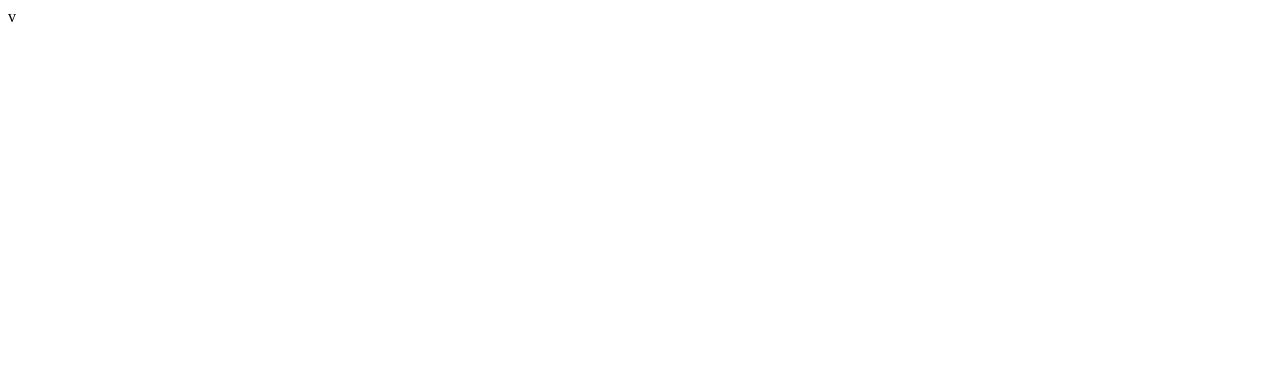
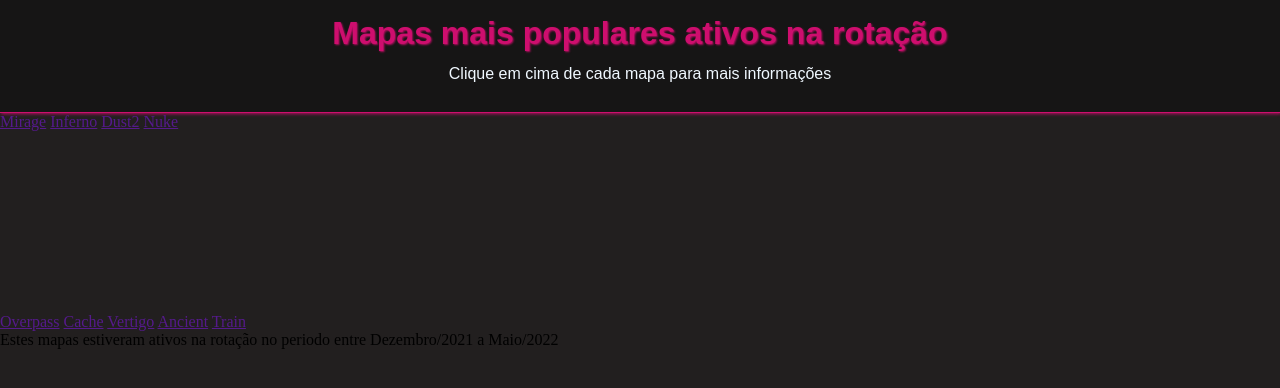
Before and after one commit to Ruann1/projetos-pessoais, a plain HTML site: page projeto-mapas/index.html in a window 1280 px wide. Drawn offline with Linux system fonts and the light colour scheme; files that its build step writes are made by us from their sources; a web font is replaced by a local one.

Commit message:
esqueleto projeto

```diff
--- /dev/null
+++ b/projeto-mapas/estilo.css
@@ -0,0 +1,45 @@
+@charset "UTF-8";
+
+@import url('https://fonts.google.com/specimen/Playfair+Display');
+
+:root{
+    --fonte-principal: 'Playfair Display';
+    --fonte-arial: 'Arial';
+}
+
+*{
+    margin: 0px;
+    padding: 0px;
+}
+
+body{
+    background-color: rgb(34, 31, 31);
+}
+
+header{
+    background-color: rgb(22, 21, 21);
+    width: 100%;
+    height: 7em;
+    border-bottom: 1px solid #ce0e6e;
+    box-shadow: 1px 1px 3px #ce0d6dd2;
+}
+
+#titulo{
+    color: #ce0e6e;
+    font-family: var(--fonte-arial);
+    text-align: center;
+    padding-top: 15px;
+    text-shadow: 1px 1px 2px #ce0d6dd2;
+}
+
+#subtitulo{
+    color: aliceblue;
+    font-family: var(--fonte-arial);
+    text-align: center;
+    padding-top: 13px;
+}
+
+#mapasprincipais{
+    width: 80%;
+    height: 25vh;
+}
--- a/projeto-mapas/index.html
+++ b/projeto-mapas/index.html
@@ -7,6 +7,27 @@
     <link rel="stylesheet" href="estilo.css">
 </head>
 <body>
-    v
+    <header>
+        <h1 id="titulo">Mapas mais populares ativos na rotação</h1>
+        <p id="subtitulo">Clique em cima de cada mapa para mais informações</p>
+    </header>
+    <section>
+        <div id="mapasprincipais">
+            <a href="">Mirage</a>
+            <a href="">Inferno</a>
+            <a href="">Dust2</a>
+            <a href="">Nuke</a>
+        </div>
+        <div id="mapassecundarios">
+            <a href="">Overpass</a>
+            <a href="">Cache</a>
+            <a href="">Vertigo</a>
+            <a href="">Ancient</a>
+            <a href="">Train</a>
+        </div>
+    </section>
+    <footer>
+        <p>Estes mapas estiveram ativos na rotação no periodo entre Dezembro/2021 a Maio/2022</p>
+    </footer>
 </body>
 </html>
```
